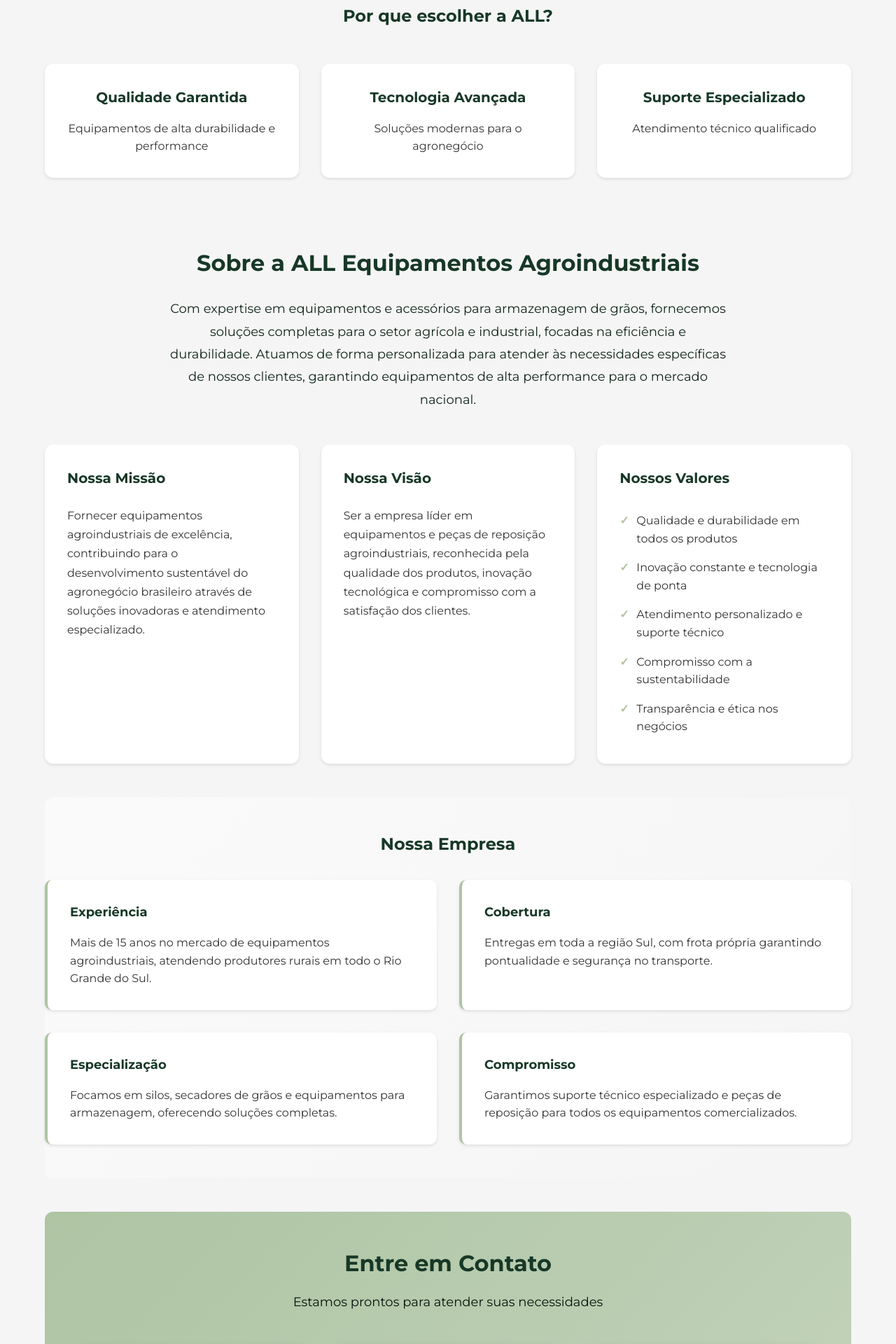
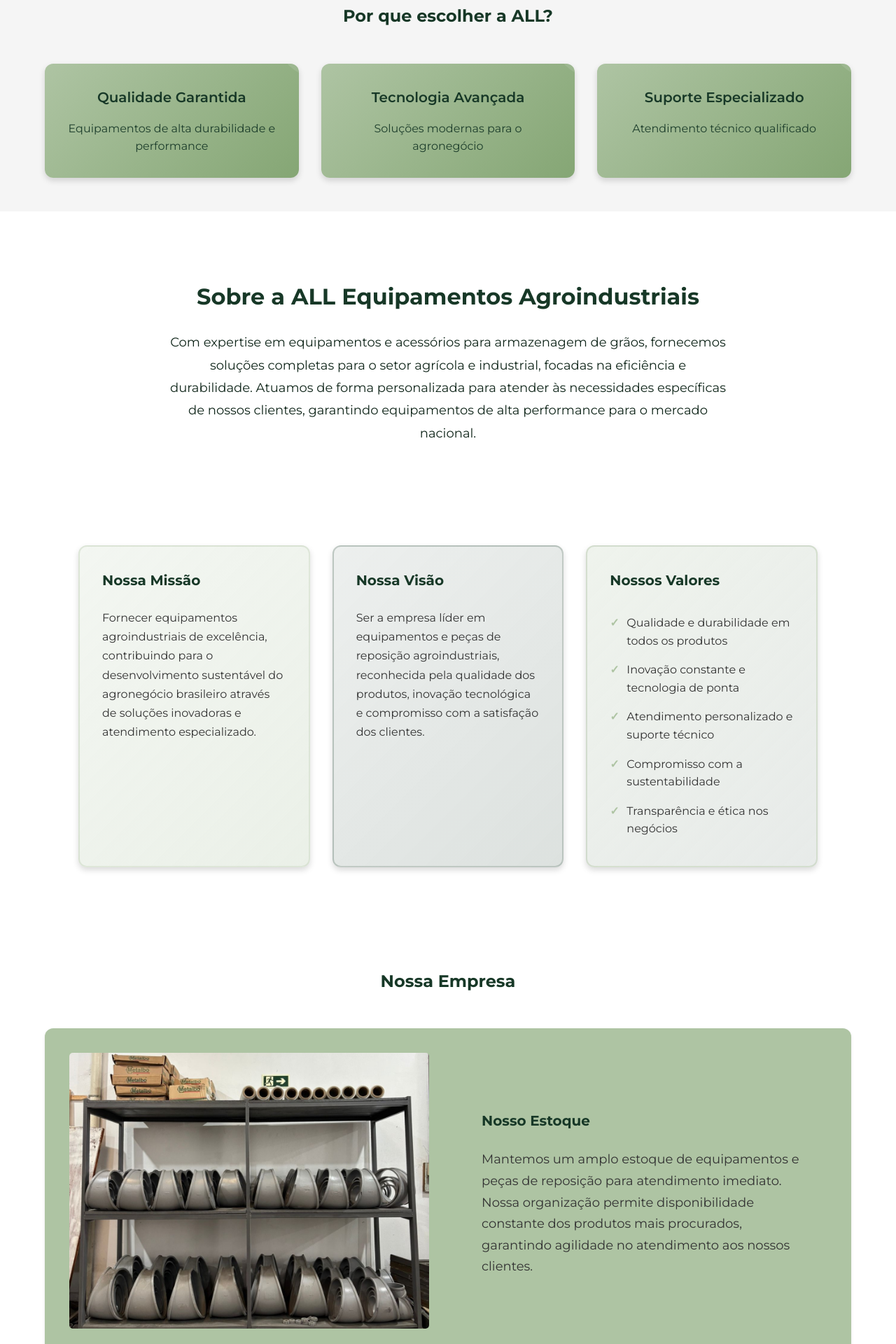
Before and after one commit to gab866/ALL-EquipamentosAgroindustriais, a React (Vite) app: page / in a window 1280 px wide. Shown: the part 560-2480 px from the top of the page at 70% size. Built offline with nearby package versions, Linux system fonts and the light colour scheme.

Commit message:
nova home

```diff
--- a/src/pages/About.scss
+++ b/src/pages/About.scss
@@ -70,6 +70,98 @@
     }
   }
 
+  .company-info-section {
+    padding: $spacing-xl 0;
+
+    h2 {
+      text-align: center;
+      font-size: $font-size-2xl;
+      color: $primary-color;
+      margin-bottom: $spacing-xl;
+    }
+
+    .company-cards {
+      display: grid;
+      grid-template-columns: repeat(auto-fit, minmax(400px, 1fr));
+      gap: $spacing-lg;
+      margin-bottom: $spacing-xl;
+
+      .company-card {
+        background: white;
+        border-radius: $border-radius-lg;
+        box-shadow: $shadow-md;
+        overflow: hidden;
+        transition: transform 0.3s ease, box-shadow 0.3s ease;
+
+        &:hover {
+          transform: translateY(-5px);
+          box-shadow: $shadow-lg;
+        }
+
+        .card-image {
+          height: 200px;
+          overflow: hidden;
+          border: 3px solid $primary-color;
+          border-bottom: none;
+
+          img {
+            width: 100%;
+            height: 100%;
+            object-fit: cover;
+            transition: transform 0.3s ease;
+          }
+        }
+
+        &:hover .card-image img {
+          transform: scale(1.05);
+        }
+
+        .card-content {
+          padding: $spacing-lg;
+          border: 3px solid $primary-color;
+          border-top: none;
+
+          h3 {
+            font-size: $font-size-lg;
+            color: $primary-color;
+            margin-bottom: $spacing-sm;
+          }
+
+          p {
+            color: $text-color;
+            line-height: 1.6;
+            font-size: $font-size-base;
+          }
+        }
+      }
+    }
+
+    .info-grid {
+      display: grid;
+      grid-template-columns: repeat(auto-fit, minmax(250px, 1fr));
+      gap: $spacing-lg;
+
+      .info-item {
+        background: $light-gray;
+        padding: $spacing-lg;
+        border-radius: $border-radius-lg;
+        text-align: center;
+        border: 2px solid $secondary-color;
+
+        h3 {
+          font-size: $font-size-lg;
+          color: $primary-color;
+          margin-bottom: $spacing-sm;
+        }
+
+        p {
+          color: $text-color;
+          line-height: 1.6;
+        }
+      }
+    }
+  }
+
   .contact-section {
     background-color: $light-gray;
     padding: $spacing-xl 0;
@@ -129,6 +221,24 @@
       }
     }
 
+    .company-info-section {
+      .company-cards {
+        grid-template-columns: 1fr;
+        gap: $spacing-md;
+
+        .company-card {
+          .card-image {
+            height: 180px;
+          }
+        }
+      }
+
+      .info-grid {
+        grid-template-columns: 1fr;
+        gap: $spacing-md;
+      }
+    }
+
     .contact-section {
       padding: $spacing-lg 0;
 
--- a/src/pages/Home.jsx
+++ b/src/pages/Home.jsx
@@ -1,7 +1,6 @@
 import { Link, useLocation } from "react-router-dom";
 import { useEffect } from "react";
 import "./Home.scss";
-import "./About.scss";
 
 const Home = () => {
   const location = useLocation();
@@ -121,6 +120,36 @@ const Home = () => {
 
           <section className="company-info-section">
             <h2>Nossa Empresa</h2>
+            <div className="company-showcase">
+              <div className="showcase-item">
+                <div className="showcase-image">
+                  <img src="/prateleira3.jpg" alt="Instalações da ALL" />
+                </div>
+                <div className="showcase-content">
+                  <h3>Nosso Estoque</h3>
+                  <p>
+                    Mantemos um amplo estoque de equipamentos e peças de reposição
+                    para atendimento imediato. Nossa organização permite
+                    disponibilidade constante dos produtos mais procurados,
+                    garantindo agilidade no atendimento aos nossos clientes.
+                  </p>
+                </div>
+              </div>
+              <div className="showcase-item reverse">
+                <div className="showcase-image">
+                  <img src="/carro1.jpeg" alt="Equipe ALL" />
+                </div>
+                <div className="showcase-content">
+                  <h3>Nossas Entregas</h3>
+                  <p>
+                    Realizamos entregas em toda a região Sul com frota própria,
+                    garantindo pontualidade e segurança no transporte dos
+                    equipamentos. Nossa logística especializada assegura que
+                    seus produtos cheguem em perfeitas condições.
+                  </p>
+                </div>
+              </div>
+            </div>
             <div className="info-grid">
               <div className="info-item">
                 <h3>Experiência</h3>
--- a/src/pages/Home.scss
+++ b/src/pages/Home.scss
@@ -1,10 +1,12 @@
-@import '../styles/variables.scss';
+@import "../styles/variables.scss";
 
 .home {
   .hero {
-    background:
-      linear-gradient(rgba(174, 196, 163, 0.9), rgba(174, 196, 163, 0.9)),
-      url('/silos.jpg');
+    background: linear-gradient(
+        rgba(174, 196, 163, 0.9),
+        rgba(174, 196, 163, 0.9)
+      ),
+      url("/silos.jpg");
     background-size: cover;
     background-position: center;
     background-attachment: fixed;
@@ -54,19 +56,53 @@
       .feature {
         text-align: center;
         padding: $spacing-lg;
-        background: white;
         border-radius: $border-radius-lg;
-        box-shadow: $shadow-sm;
+        box-shadow: $shadow-md;
+        transition: transform 0.3s ease, box-shadow 0.3s ease;
+        position: relative;
+        overflow: hidden;
+
+        &:nth-child(1),
+        &:nth-child(2),
+        &:nth-child(3) {
+          background: linear-gradient(
+            135deg,
+            $secondary-color 0%,
+            darken($secondary-color, 15%) 100%
+          );
+          color: $primary-color;
+        }
+
+        &:hover {
+          transform: translateY(-8px) scale(1.02);
+          box-shadow: $shadow-lg;
+        }
+
+        &::before {
+          content: "";
+          position: absolute;
+          top: -50%;
+          right: -20%;
+          width: 100px;
+          height: 100px;
+          background: rgba(255, 255, 255, 0.1);
+          border-radius: 50%;
+          z-index: 1;
+        }
 
         h3 {
-          color: $primary-color;
           font-size: $font-size-xl;
           margin-bottom: $spacing-sm;
+          position: relative;
+          z-index: 2;
+          font-weight: 600;
         }
 
         p {
-          color: $text-color;
           font-size: $font-size-base;
+          position: relative;
+          z-index: 2;
+          opacity: 0.95;
         }
       }
     }
@@ -74,11 +110,14 @@
 
   .about-section {
     padding: $spacing-xl 0;
-    background-color: $light-gray;
+    background-color: white;
 
     .about-hero {
       text-align: center;
       margin-bottom: $spacing-xl;
+      background: white;
+      padding: $spacing-xl;
+      border-radius: $border-radius-lg;
 
       h1 {
         font-size: $font-size-3xl;
@@ -97,6 +136,9 @@
 
     .about-content {
       margin-bottom: $spacing-xl;
+      background: white;
+      padding: $spacing-xl;
+      border-radius: $border-radius-lg;
 
       .content-grid {
         display: grid;
@@ -104,14 +146,43 @@
         gap: $spacing-lg;
 
         .content-block {
-          background: white;
           padding: $spacing-lg;
           border-radius: $border-radius-lg;
-          box-shadow: $shadow-sm;
-          transition: transform 0.3s ease;
+          box-shadow: $shadow-md;
+          transition: all 0.3s ease;
+          border: 2px solid transparent;
+
+          &:nth-child(1) {
+            background: linear-gradient(
+              135deg,
+              rgba($secondary-color, 0.15) 0%,
+              rgba($secondary-color, 0.25) 100%
+            );
+            border-color: rgba($secondary-color, 0.3);
+          }
+
+          &:nth-child(2) {
+            background: linear-gradient(
+              135deg,
+              rgba($primary-color, 0.08) 0%,
+              rgba($primary-color, 0.15) 100%
+            );
+            border-color: rgba($primary-color, 0.2);
+          }
+
+          &:nth-child(3) {
+            background: linear-gradient(
+              135deg,
+              rgba($secondary-color, 0.2) 0%,
+              rgba($primary-color, 0.1) 100%
+            );
+            border-color: rgba($secondary-color, 0.4);
+          }
 
           &:hover {
-            transform: translateY(-5px);
+            transform: translateY(-8px) scale(1.02);
+            box-shadow: $shadow-lg;
+            border-color: $secondary-color;
           }
 
           h2 {
@@ -137,7 +208,7 @@
               padding-left: $spacing-md;
 
               &:before {
-                content: '✓';
+                content: "✓";
                 color: $secondary-color;
                 font-weight: bold;
                 position: absolute;
@@ -150,7 +221,11 @@
     }
 
     .contact-section {
-      background: linear-gradient(135deg, $secondary-color 0%, lighten($secondary-color, 8%) 100%);
+      background: linear-gradient(
+        135deg,
+        $secondary-color 0%,
+        lighten($secondary-color, 8%) 100%
+      );
       padding: $spacing-xl;
       border-radius: $border-radius-lg;
       margin-top: $spacing-xl;
@@ -158,7 +233,7 @@
       overflow: hidden;
 
       &::before {
-        content: '';
+        content: "";
         position: absolute;
         top: -50%;
         right: -10%;
@@ -170,7 +245,7 @@
       }
 
       &::after {
-        content: '';
+        content: "";
         position: absolute;
         bottom: -30%;
         left: -5%;
@@ -261,50 +336,122 @@
 
     .company-info-section {
       padding: $spacing-xl 0;
-      background: linear-gradient(135deg, lighten($light-gray, 2%) 0%, $light-gray 100%);
+      background-color: white;
       margin: $spacing-xl 0;
-      border-radius: $border-radius-lg;
 
       h2 {
         font-size: $font-size-2xl;
         color: $primary-color;
-        margin-bottom: $spacing-lg;
+        margin-bottom: $spacing-xl;
         text-align: center;
+      }
+
+      .company-showcase {
+        margin-bottom: $spacing-xl;
+
+        .showcase-item {
+          display: grid;
+          grid-template-columns: 1fr 1fr;
+          gap: $spacing-xl;
+          align-items: center;
+          margin-bottom: $spacing-xl;
+          background: $secondary-color;
+          padding: $spacing-lg;
+          border-radius: $border-radius-lg;
+          box-shadow: $shadow-sm;
+
+          &.reverse {
+            .showcase-image {
+              order: 2;
+            }
+            .showcase-content {
+              order: 1;
+            }
+          }
+
+          .showcase-image {
+            img {
+              width: 100%;
+              height: 400px;
+              object-fit: cover;
+              object-position: center;
+              border-radius: $border-radius;
+              border: 3px solid $secondary-color;
+            }
+          }
+
+          .showcase-content {
+            padding: $spacing-md;
+
+            h3 {
+              font-size: $font-size-xl;
+              color: $primary-color;
+              margin-bottom: $spacing-md;
+            }
+
+            p {
+              color: $text-color;
+              line-height: 1.7;
+              font-size: $font-size-lg;
+            }
+          }
+        }
       }
 
       .info-grid {
         display: grid;
-        grid-template-columns: 1fr 1fr;
+        grid-template-columns: repeat(auto-fit, minmax(250px, 1fr));
         gap: $spacing-lg;
 
         .info-item {
-          background: white;
           padding: $spacing-lg;
-          border-radius: $border-radius-md;
-          box-shadow: $shadow-sm;
-          border-left: 4px solid $secondary-color;
-          transition: transform 0.3s ease;
+          border-radius: $border-radius-lg;
+          text-align: center;
+          transition: all 0.3s ease;
+          position: relative;
+          overflow: hidden;
+          background: linear-gradient(
+            135deg,
+            $primary-color 0%,
+            darken($primary-color, 5%) 100%
+          );
+          color: white;
+          border: 2px solid darken($primary-color, 10%);
 
           &:hover {
-            transform: translateY(-5px);
+            transform: translateY(-5px) rotate(1deg);
+            box-shadow: 0 10px 25px rgba(0, 0, 0, 0.15);
+          }
+
+          &::after {
+            content: "";
+            position: absolute;
+            bottom: -30%;
+            left: -10%;
+            width: 60px;
+            height: 60px;
+            background: rgba(255, 255, 255, 0.1);
+            border-radius: 50%;
+            z-index: 1;
           }
 
           h3 {
             font-size: $font-size-lg;
-            color: $primary-color;
             margin-bottom: $spacing-sm;
+            position: relative;
+            z-index: 2;
+            font-weight: 600;
           }
 
           p {
-            color: $text-color;
             line-height: 1.6;
-            margin: 0;
+            position: relative;
+            z-index: 2;
+            opacity: 0.95;
           }
         }
       }
     }
-
-
   }
 
   @media (max-width: $mobile) {
@@ -359,6 +506,25 @@
         margin: $spacing-lg 0;
         padding: $spacing-lg 0;
 
+        .company-showcase {
+          .showcase-item {
+            grid-template-columns: 1fr;
+            gap: $spacing-md;
+            text-align: center;
+
+            &.reverse {
+              .showcase-image,
+              .showcase-content {
+                order: unset;
+              }
+            }
+
+            .showcase-image img {
+              height: 300px;
+            }
+          }
+        }
+
         .info-grid {
           grid-template-columns: 1fr;
           gap: $spacing-md;
```
Also changed, not shown: public/carro1.jpeg (added), public/prateleira3.jpg (added).
